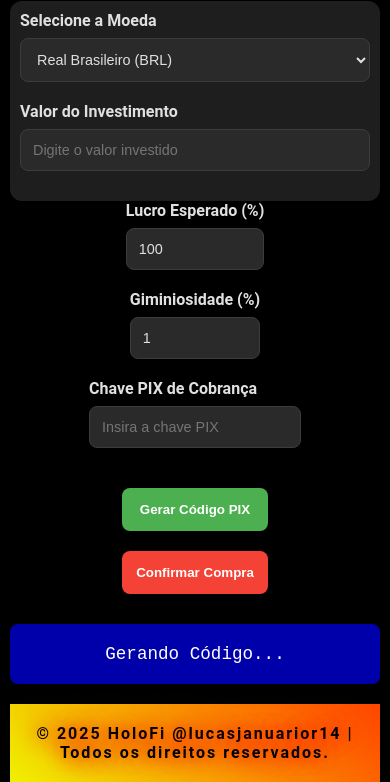
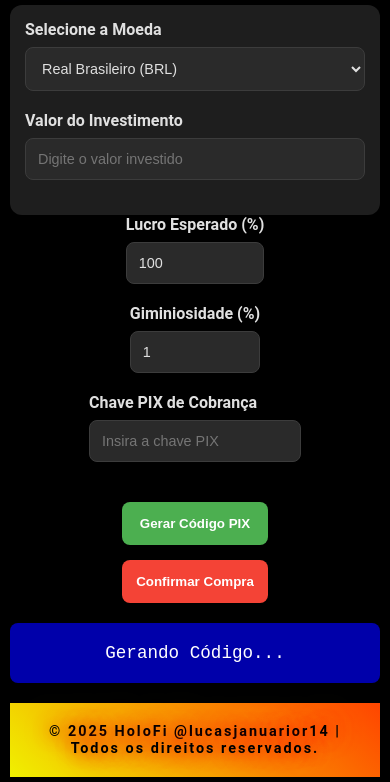
Before and after one commit to NSCSUPORT/boscojones, a plain HTML site: page index.html in a window 390 px wide. Shown: the part 70-852 px from the top of the page. Drawn offline with Linux system fonts and the light colour scheme.

Commit message:
Update index.html

```diff
--- a/index.html
+++ b/index.html
@@ -24,7 +24,7 @@ body {
     height: 100vh;
     flex-direction: column;
     padding: 10px;
-    zoom: 79%;
+    zoom: 80%; /* Zoom ajustado para 80% */
 }
 
 h1 {
@@ -177,48 +177,62 @@ footer a:hover {
     cursor: not-allowed;
 }
 
+/* Media Queries para tornar o layout responsivo */
 @media (max-width: 768px) {
+    body {
+        zoom: 100%; /* Ajuste do zoom para telas menores */
+    }
+
+    .container {
+        padding: 20px; /* Ajuste do padding */
+    }
+
+    .form-group input,
+    .form-group select {
+        font-size: 1rem; /* Ajuste do tamanho da fonte */
+    }
+
+    .buttons-group {
+        flex-direction: column;
+        gap: 15px;
+    }
+
+    .buttons-group button {
+        width: 100%;
+    }
+
+    h1 {
+        font-size: 2.4rem; /* Redução do tamanho da fonte para telas menores */
+    }
+
+    footer {
+        font-size: 1rem; /* Ajuste no tamanho da fonte do footer */
+    }
+}
+
+@media (max-width: 480px) {
     body {
         zoom: 100%;
     }
 
     .container {
-        padding: 15px;
+        padding: 15px; /* Ajuste adicional no padding */
     }
 
     .form-group input,
     .form-group select {
-        font-size: 1rem;
+        font-size: 0.9rem; /* Ajuste da fonte */
     }
 
-    .buttons-group {
-        flex-direction: column;
+    h1 {
+        font-size: 2rem; /* Ajuste do tamanho da fonte para telas muito pequenas */
     }
 
-    .buttons-group button {
-        width: 100%;
-        margin-bottom: 10px;
+    footer {
+        font-size: 0.9rem; /* Ajuste da fonte do footer */
     }
 }
 
-@media (max-width: 480px) {
-    h1 {
-        font-size: 2rem;
-    }
-
-    .container {
-        padding: 10px;
-    }
-
-    .form-group input,
-    .form-group select {
-        font-size: 0.9rem;
-    }
-
-    footer {
-        font-size: 1rem;
-    }
-}
 
     </style>
 </head>
```
